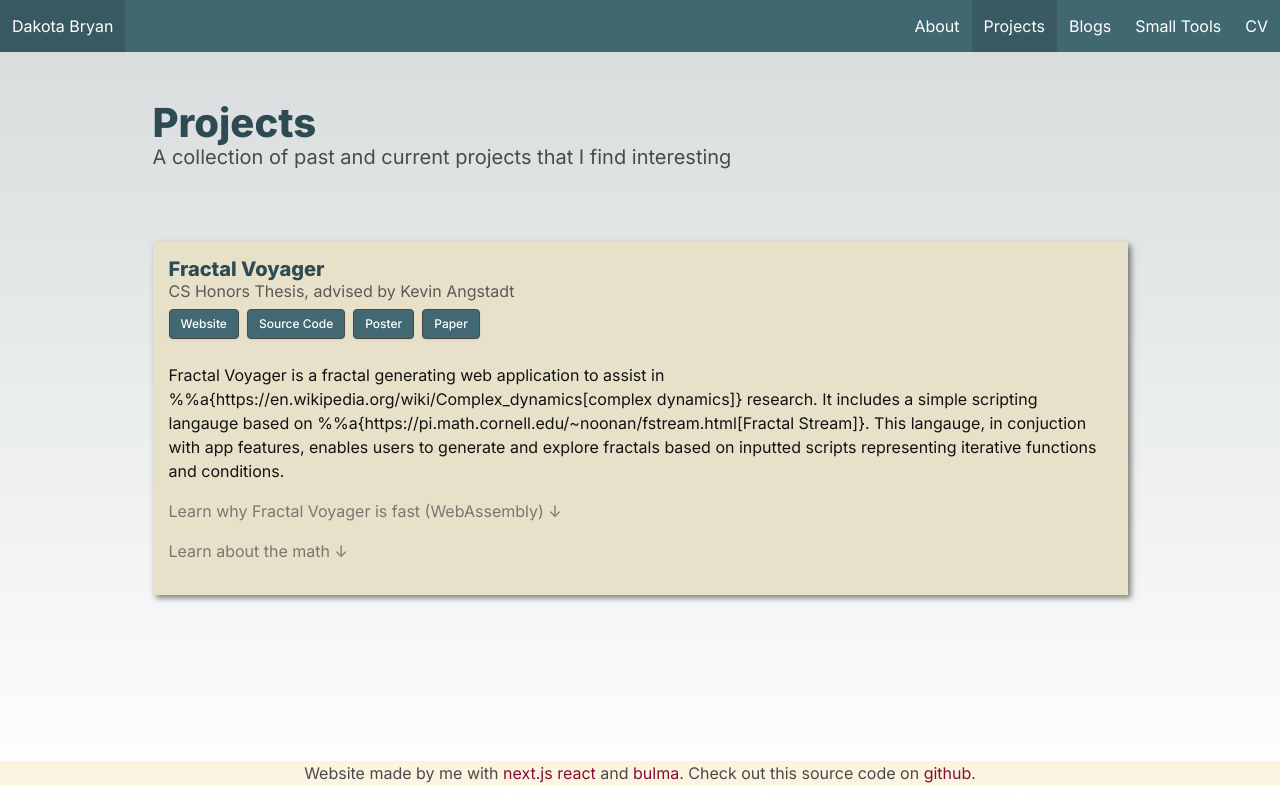
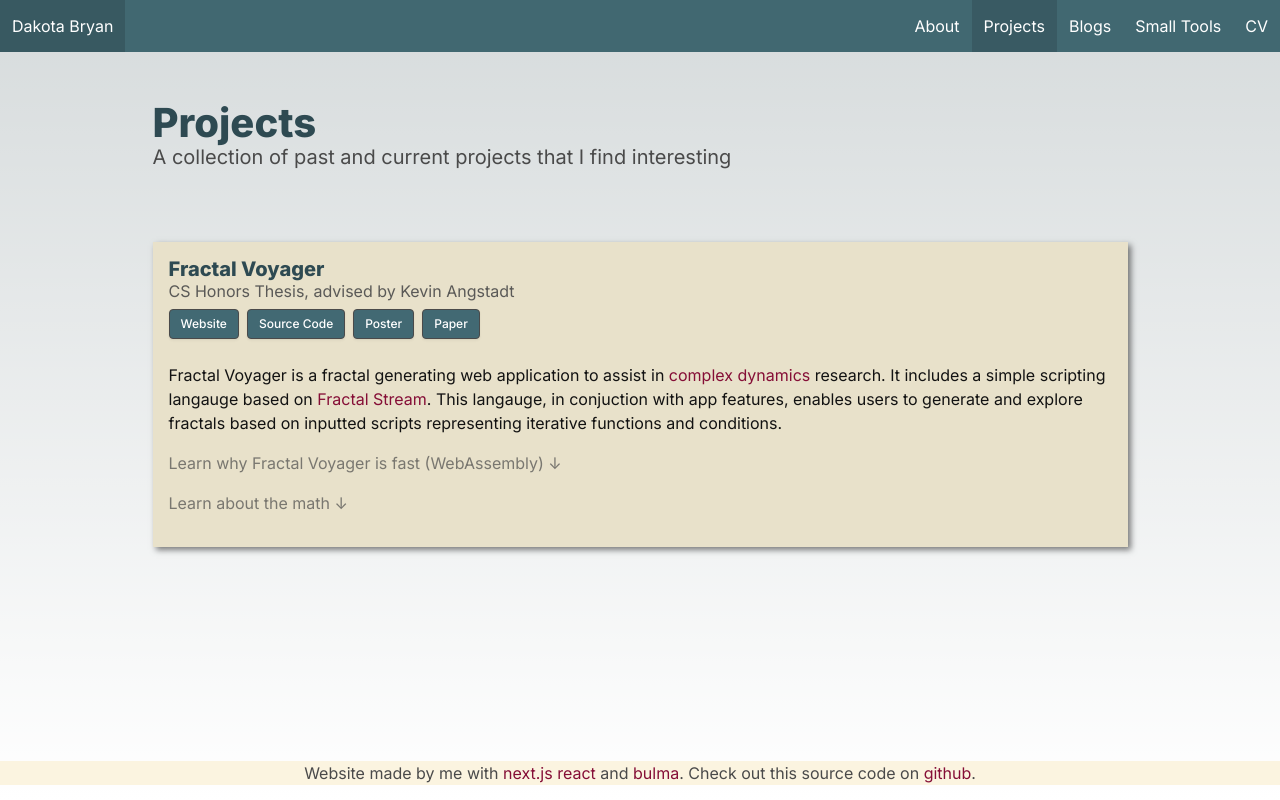
Before and after one commit to dbryan17/person-site, a Next.js app: page /projects in a window 1280 px wide. Built offline with nearby package versions, Linux system fonts and the light colour scheme.

Commit message:
fix links

```diff
--- a/app/data/projects/projects.js
+++ b/app/data/projects/projects.js
@@ -7,6 +7,22 @@
 NOTE - tabbing down with `s causes \n
 NOTE - new lines just make spaces by default, so making my own
 */
+
+// Sudoku Graph Theory Web App November 2022 - December 2022
+// https://dbryan17.github.io/sudokuGraph/
+// • Investigated the graph representation of sudoku, and created a web application that generates valid
+// puzzles and allows the user to solve them in both grid and graph form.
+// • Implemented graph coloring algorithms to auto-solve the puzzle, complete with animations to illustrate
+// how they work.
+// • Developed many algorithms that represent human-solving strategies, allowing for an advanced help
+// feature which reveals solving methods to the user.
+// • Delivered a detailed report on the sudoku graph and the implementation of my application. Presented the
+// work via an oral presentation.
+// Mountain Project Climbing Database & Web Scraper
+const SudokuGraph = {
+  title: "Sudoku Graph Theory",
+  subtitle: "Web application to visualize, play, and solve sudoku graphs",
+};
 
 const FractalVoyager = {
   title: `Fractal Voyager`,
@@ -44,8 +60,7 @@ const FractalVoyager = {
       isFoldInFold: false,
       title: `Learn why Fractal Voyager is fast (WebAssembly)`,
       content: `
-      Fractal Voyager provides an innovative application of %%a{https://webassembly.org/[WebAssembly]}
-      . A source-to-source compiler translates custom scripts to C++,
+      Fractal Voyager provides an innovative application of %%a{https://webassembly.org/[WebAssembly]}. A source-to-source compiler translates custom scripts to C++,
       which can generate an array representation of the complex plane
       with color values. This compiler is compiled to WebAssembly
       allowing scripts to be enetered and compiled on the web. Then, the
--- a/app/utils/parser/parser.js
+++ b/app/utils/parser/parser.js
@@ -21,8 +21,9 @@ const parse = (rawText, hasNoClassName) => {
 // not first one, rawText is now an array
 const parseLinks = (rawText) => {
   const regex = /%%a{([^[]*)\[([^\]]*)\]}/g;
-  // map the array to make more elements for links
-  return rawText.map((text, idx) => {
+  // map the array to make more elements for links, its now an array of arrays after adding the italics
+  return rawText.map((textArr) => {
+    return textArr.map((text, idx) => {
       // if it already an element, like bold, just return
       if (typeof text !== "string") {
         return text;
@@ -41,6 +42,7 @@ const parseLinks = (rawText) => {
         } else if (idx % 3 === 0) {
           return part;
         }
+      });
     });
   });
 };
```
Lines whose indentation alone changed are shown as unchanged.
